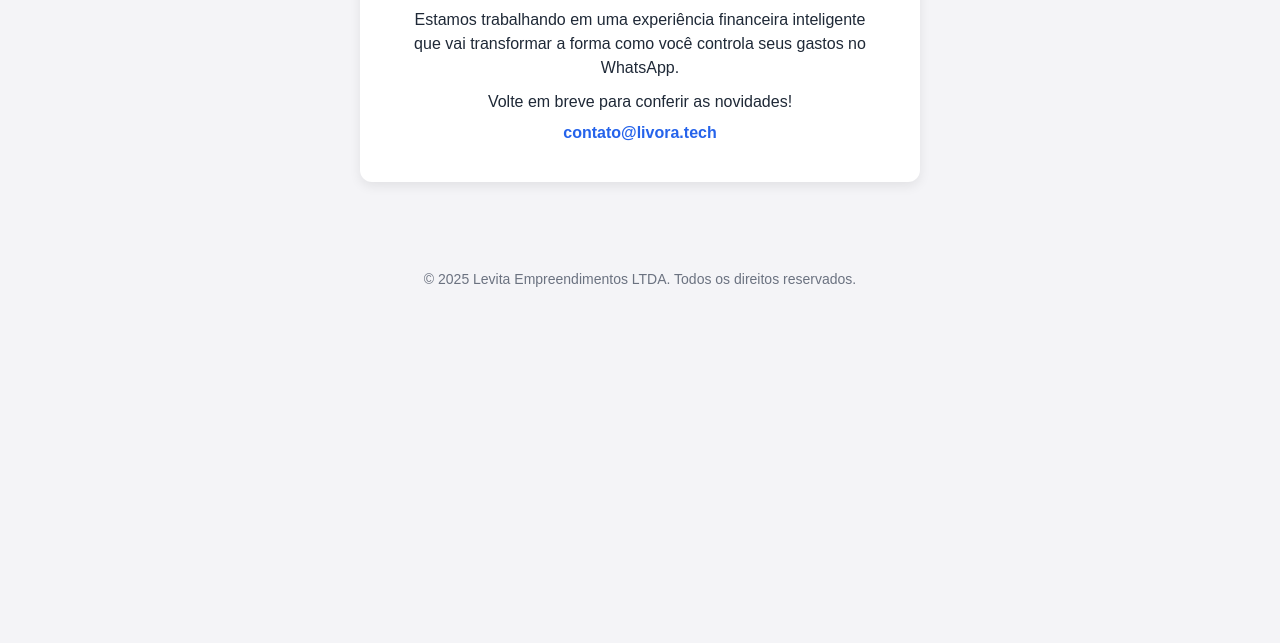
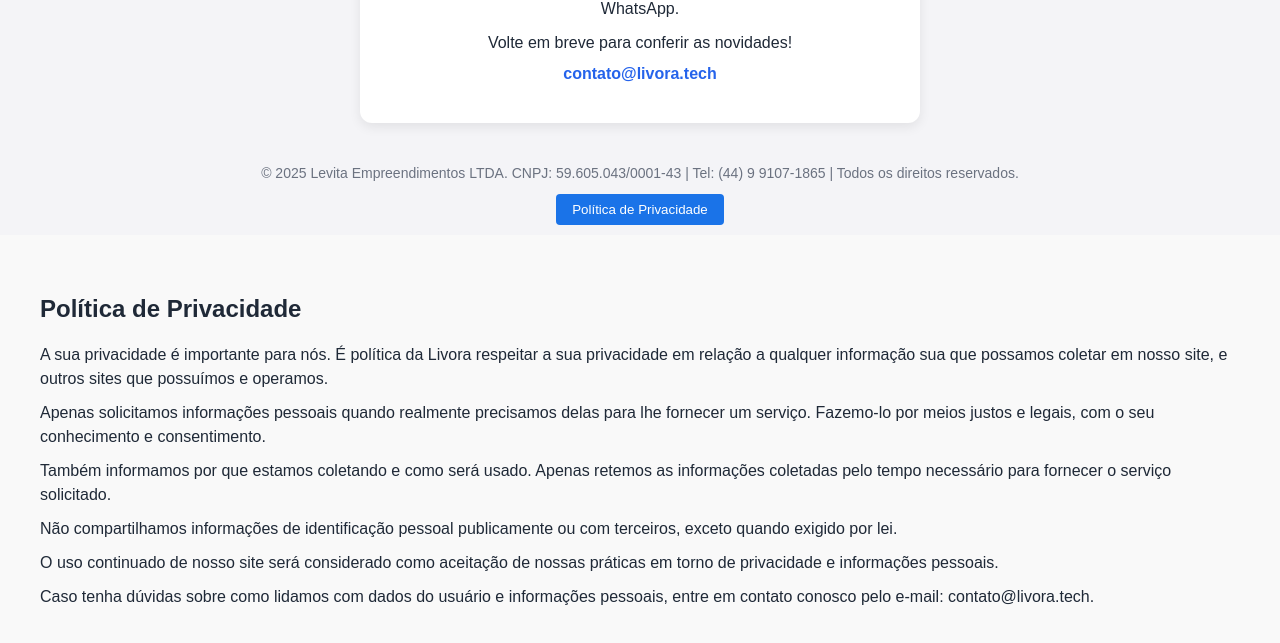
Before and after one commit to fabiosatolago/livora.github.io, a plain HTML site: page index.html in a window 1280 px wide. Shown: the part 503-1146 px from the top of the page. Before the commit the page ends 800 px from the top, so only its background shows below. Drawn offline with Linux system fonts and the light colour scheme.

Commit message:
Add files via upload

```diff
--- a/index.html
+++ b/index.html
@@ -30,7 +30,33 @@
     </div>
   </main>
   <footer>
-    © 2025 Levita Empreendimentos LTDA. Todos os direitos reservados.
-  </footer>
+  <p>© 2025 Levita Empreendimentos LTDA. CNPJ: 59.605.043/0001-43 | Tel: (44) 9 9107-1865 | Todos os direitos reservados.</p>
+  <a href="#politica-privacidade" style="text-decoration: none;">
+    <button style="padding: 8px 16px; background-color: #1a73e8; color: white; border: none; border-radius: 4px; cursor: pointer;">
+      Política de Privacidade
+    </button>
+  </a>
+</footer>
+<section id="politica-privacidade" style="padding: 40px; background-color: #f9f9f9;">
+  <h2>Política de Privacidade</h2>
+  <p>
+    A sua privacidade é importante para nós. É política da Livora respeitar a sua privacidade em relação a qualquer informação sua que possamos coletar em nosso site, e outros sites que possuímos e operamos.
+  </p>
+  <p>
+    Apenas solicitamos informações pessoais quando realmente precisamos delas para lhe fornecer um serviço. Fazemo-lo por meios justos e legais, com o seu conhecimento e consentimento.
+  </p>
+  <p>
+    Também informamos por que estamos coletando e como será usado. Apenas retemos as informações coletadas pelo tempo necessário para fornecer o serviço solicitado.
+  </p>
+  <p>
+    Não compartilhamos informações de identificação pessoal publicamente ou com terceiros, exceto quando exigido por lei.
+  </p>
+  <p>
+    O uso continuado de nosso site será considerado como aceitação de nossas práticas em torno de privacidade e informações pessoais.
+  </p>
+  <p>
+    Caso tenha dúvidas sobre como lidamos com dados do usuário e informações pessoais, entre em contato conosco pelo e-mail: contato@livora.tech.
+  </p>
+</section>
 </body>
 </html>
```
